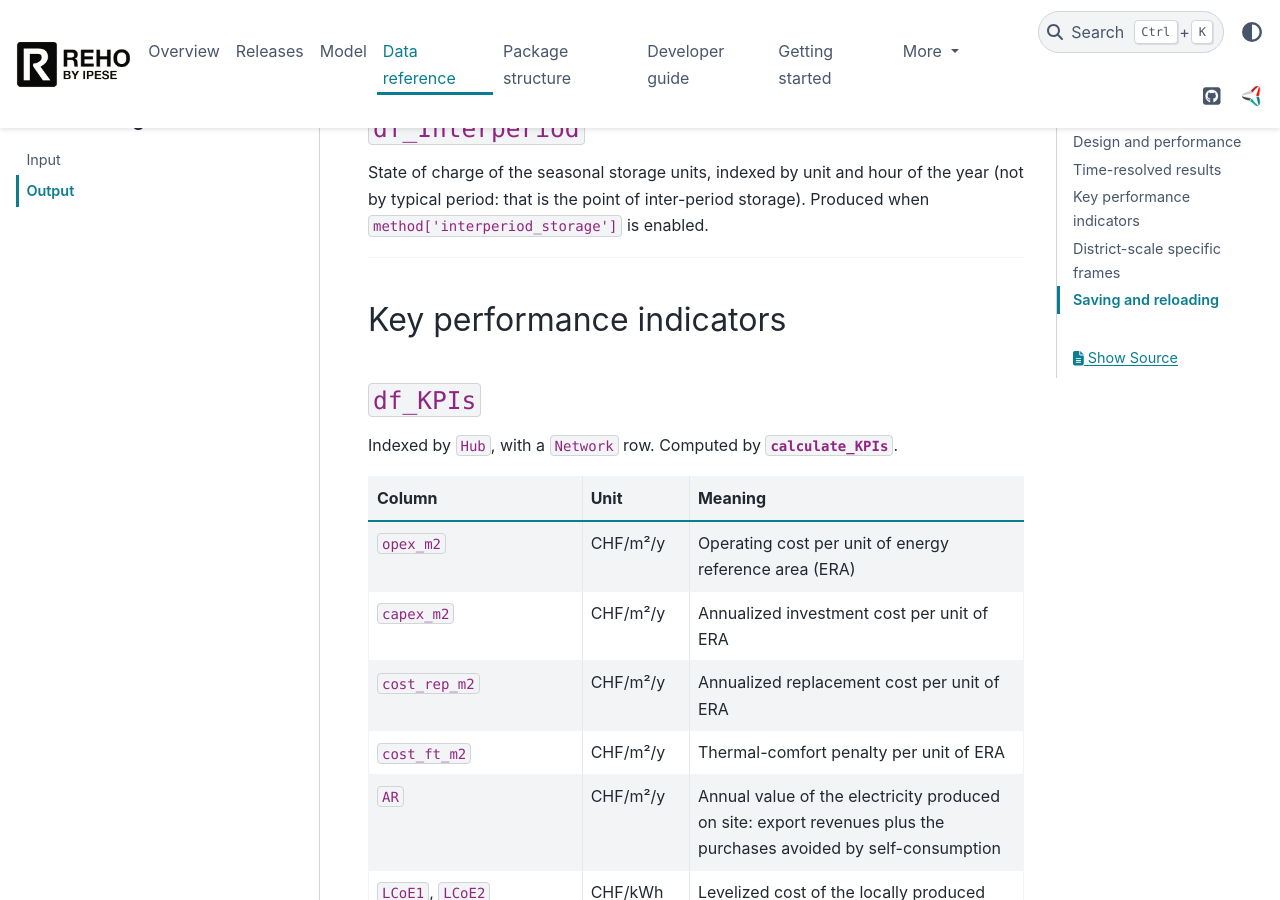
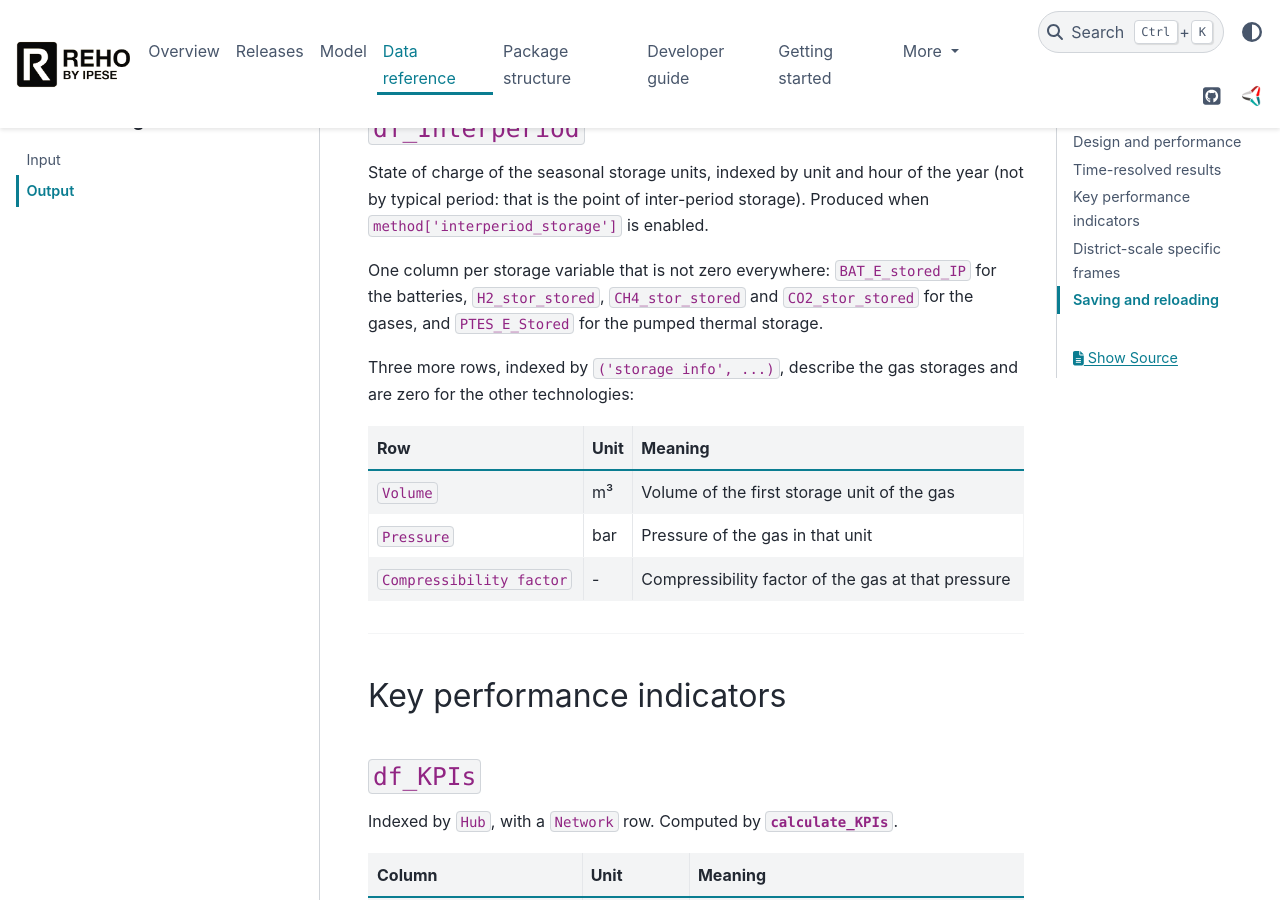
Before and after one commit to IPESE/REHO, a Sphinx documentation site: the page built from docs/sections/data/output.md, in a window 1280 px wide and 900 px high, scrolled down 6803 px. Built offline with Sphinx 7.4.7 and the PyData theme 0.15.4, drawn with Linux system fonts in a browser that asks for light colours.

Commit message:
Document the plots and the results of the inter-period storage
- CHANGELOG: the plots merged from develop_arthur, missing from the entries.
- Data reference: the columns of df_Interperiod and the three rows describing
  the gas storages; the units of the pumped thermal storage under the names
  the inter-period files give them.
- README: the Python versions the package supports, 3.11 to 3.13, which the
  badge still announced as 3.9 to 3.12.

```diff
--- a/docs/sections/data/output.md
+++ b/docs/sections/data/output.md
@@ -205,6 +205,19 @@ State of charge of the seasonal storage units, indexed by unit and hour of the y
 (not by typical period: that is the point of inter-period storage). Produced when
 `method['interperiod_storage']` is enabled.
 
+One column per storage variable that is not zero everywhere: `BAT_E_stored_IP` for the
+batteries, `H2_stor_stored`, `CH4_stor_stored` and `CO2_stor_stored` for the gases, and
+`PTES_E_Stored` for the pumped thermal storage.
+
+Three more rows, indexed by `('storage info', ...)`, describe the gas storages and are
+zero for the other technologies:
+
+| Row | Unit | Meaning |
+|---|---|---|
+| `Volume` | m³ | Volume of the first storage unit of the gas |
+| `Pressure` | bar | Pressure of the gas in that unit |
+| `Compressibility factor` | - | Compressibility factor of the gas at that pressure |
+
 ---
 
 ## Key performance indicators
```
Also changed, not shown: CHANGELOG.md (+1 -0 lines), README.md (+1 -1 lines), docs/sections/data/input.md (+3 -2 lines).
